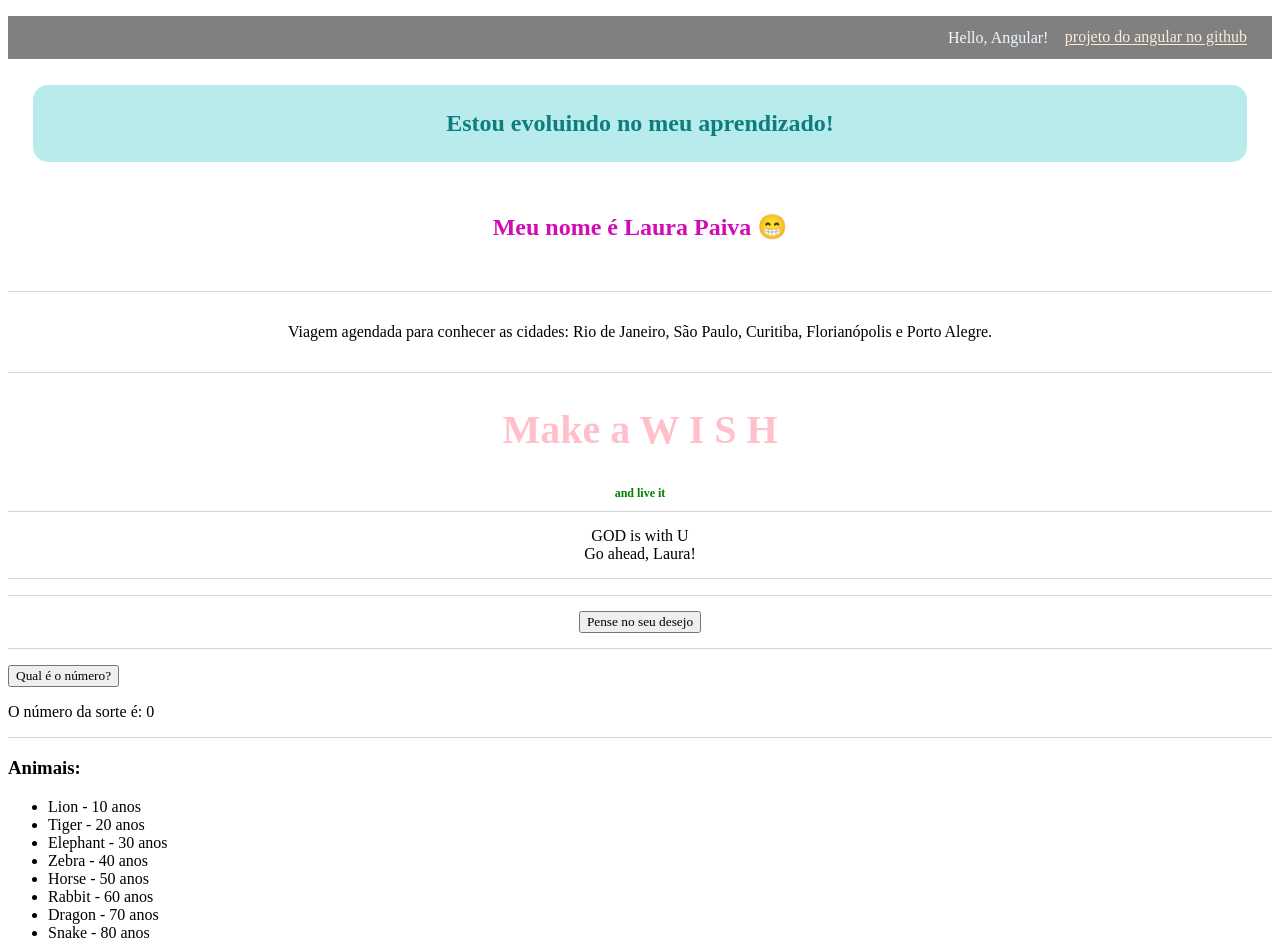
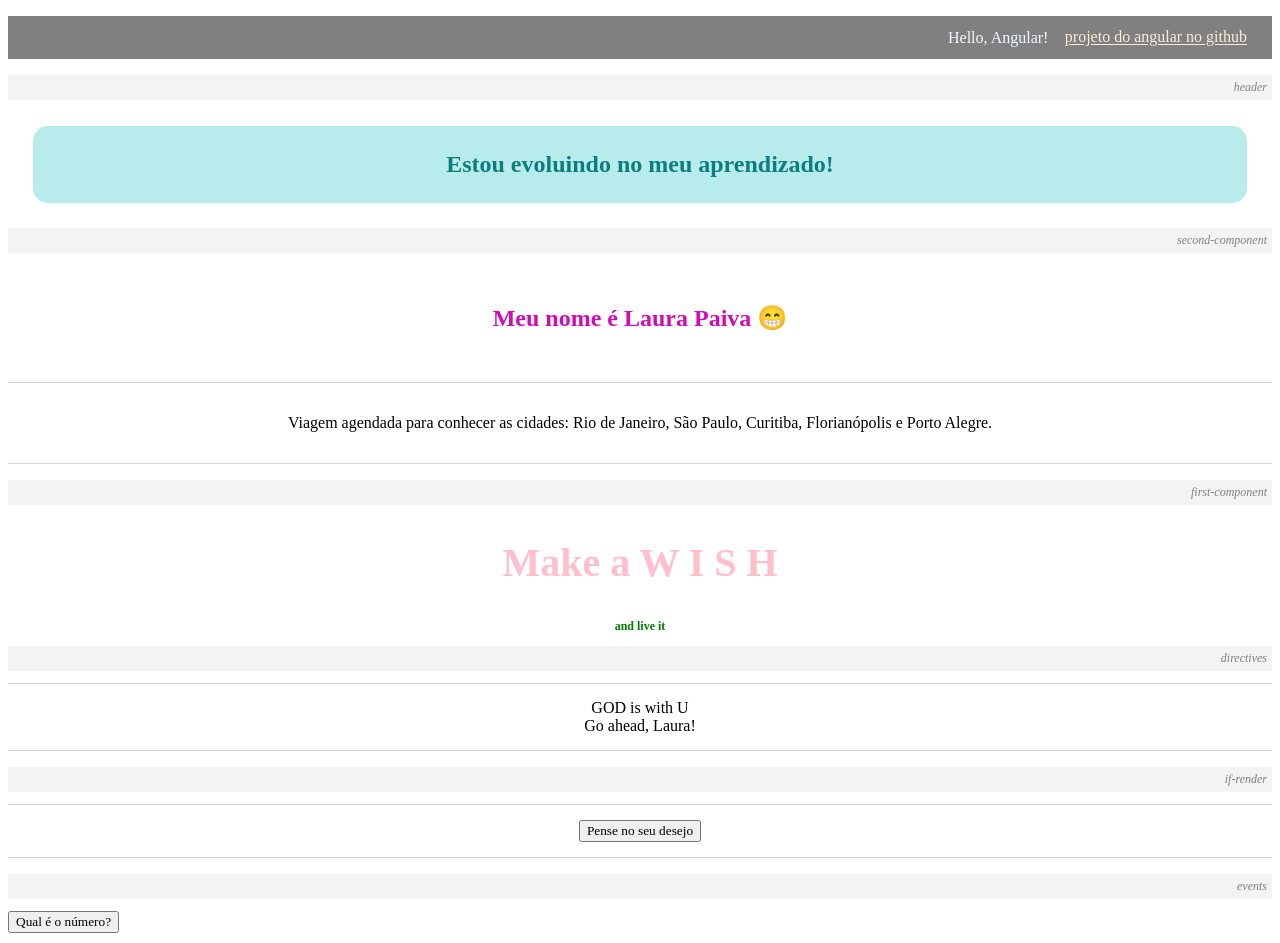
Before and after one commit to LauraaPaiva/hello, an Angular app: page / in a window 1280 px wide. Shown: the top 943 px of the page. Built offline with nearby package versions, Linux system fonts and the light colour scheme.

Commit message:
Organização das aulas de forma visual na página

```diff
--- a/src/app/app.component.html
+++ b/src/app/app.component.html
@@ -1,6 +1,8 @@
 <app-header></app-header>
+<p class="aula">header</p>
+
 <app-second-component></app-second-component>
-<app-first-component [name]='name' [trajeto]='trajeto'></app-first-component>
+<app-first-component [name]="name" [trajeto]="trajeto"></app-first-component>
 <app-directives></app-directives>
 <app-if-render></app-if-render>
 <app-events></app-events>
--- a/src/app/components/directives/directives.component.html
+++ b/src/app/components/directives/directives.component.html
@@ -1,2 +1,3 @@
-<h2 [ngStyle]="{ 'color': color, 'font-size': size + 'px' }">Make a W I S H</h2>
+<h2 [ngStyle]="{ color: color, 'font-size': size + 'px' }">Make a W I S H</h2>
 <h2 [ngClass]="classes">and live it</h2>
+<p class="aula">directives</p>
--- a/src/app/components/emitter/emitter.component.html
+++ b/src/app/components/emitter/emitter.component.html
@@ -1,2 +1,3 @@
 <app-change-number (changeNumber)="onChangeNumber()"></app-change-number>
-<p>O número da sorte é: {{ myNumber}}</p>
+<p>O número da sorte é: {{ myNumber }}</p>
+<p class="aula">emitter</p>
--- a/src/app/components/events/events.component.html
+++ b/src/app/components/events/events.component.html
@@ -1,3 +1,4 @@
 <div class="section" [ngStyle]="{ 'text-align': 'center' }">
   <button (click)="showMessage()">Pense no seu desejo</button>
 </div>
+<p class="aula">events</p>
--- a/src/app/components/first-component/first-component.component.html
+++ b/src/app/components/first-component/first-component.component.html
@@ -1,10 +1,9 @@
-<h2>Meu nome é {{name}} {{familyName}} 😁</h2>
+<h2>Meu nome é {{ name }} {{ familyName }} 😁</h2>
 <div class="section">
-    <p>Viagem agendada para conhecer as cidades:
-        {{trajeto.primeiraCidade}},
-        {{trajeto.segundaCidade}},
-        {{trajeto.terceiraCidade}},
-        {{trajeto.quartaCidade}} e
-        {{trajeto.quintaCidade}}.
-    </p>
+  <p>
+    Viagem agendada para conhecer as cidades: {{ trajeto.primeiraCidade }},
+    {{ trajeto.segundaCidade }}, {{ trajeto.terceiraCidade }},
+    {{ trajeto.quartaCidade }} e {{ trajeto.quintaCidade }}.
+  </p>
 </div>
+<p class="aula">first-component</p>
--- a/src/app/components/if-render/if-render.component.html
+++ b/src/app/components/if-render/if-render.component.html
@@ -6,5 +6,5 @@
     </div>
   </ng-template>
   <div *ngIf="name === 'Laura'">Go ahead, Laura!</div>
-
 </div>
+<p class="aula">if-render</p>
--- a/src/app/components/list-render/list-render.component.html
+++ b/src/app/components/list-render/list-render.component.html
@@ -6,3 +6,4 @@
     </li>
   </ul>
 </div>
+<p class="aula">list-render</p>
--- a/src/app/components/second-component/second-component.component.html
+++ b/src/app/components/second-component/second-component.component.html
@@ -1 +1,2 @@
 <h2>Estou evoluindo no meu aprendizado!</h2>
+<p class="aula">second-component</p>
--- a/src/styles.css
+++ b/src/styles.css
@@ -21,3 +21,12 @@ a {
     border-top: 1px solid lightgrey;
     border-bottom: 1px solid lightgrey;
 }
+
+.aula {
+    background-color: rgb(243, 243, 243);
+    padding: 5px;
+    text-align: right;
+    font-size: 12px;
+    font-style: italic;
+    color: grey;
+}
```
Also changed, not shown: src/app/components/header/header.component.html (+5 -2 lines), src/app/components/change-number/change-number.component.html (line endings or trailing spaces). Lines whose indentation alone changed are shown as unchanged.
